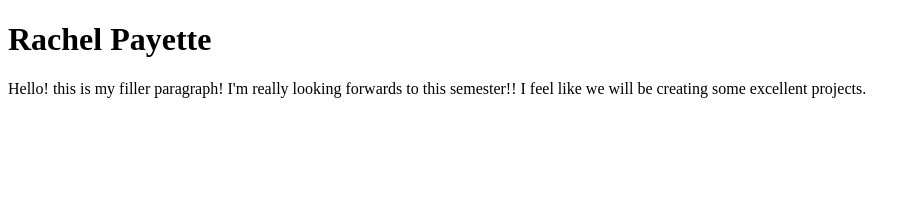
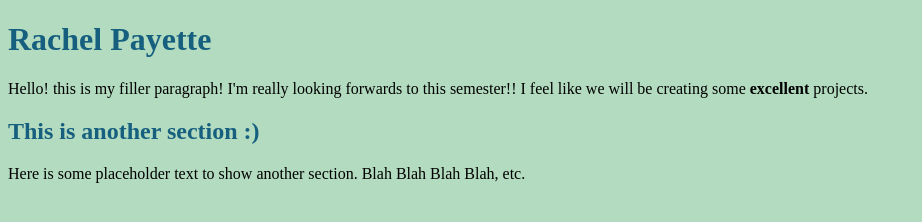
Before and after one commit to Bassbossbunny/Bassbossbunny-SAIT, a plain HTML site: page January-14-2025/index.html in a window 1280 px wide. Shown: the whole page, without its empty margins (0-922 px from the left). Drawn offline with Linux system fonts and the light colour scheme.

Commit message:
docs: Linked CSS and customized
Added a main.css doc, linked it, changed pallet colors. tried to use high contrast to still be accessible. So far so good! needed a few syntax reminders.

```diff
--- a/January-14-2025/index.html
+++ b/January-14-2025/index.html
@@ -1,17 +1,26 @@
 <!DOCTYPE html>
 <html lang="en">
 <head>
+
     <meta charset="UTF-8">
     <meta name="viewport" content="width=device-width, initial-scale=1.0">
     <title>Document</title>
+    <link rel="Stylesheet" type="text/css" href="main.css">
 </head>
+
 <body>
 
     <h1>
         Rachel Payette
     </h1>
 <p>
-    Hello! this is my filler paragraph! I'm really looking forwards to this semester!! <emphasis> I feel like we will be creating some excellent projects</emphasis>.
+    Hello! this is my filler paragraph! I'm really looking forwards to this semester!! I feel like we will be creating some <strong>excellent </strong> projects.
+</p>
+<h2>
+    This is another section :)
+</h2>
+<p>
+    Here is some placeholder text to show another section. Blah Blah Blah Blah, etc.
 </p>
 
 </body>
--- /dev/null
+++ b/January-14-2025/main.css
@@ -0,0 +1,8 @@
+/*Headers*/
+h1,h2 { color: #165F7F;
+}
+
+/* Body*/
+body {
+background-color: #B2DBBF;
+}
```
